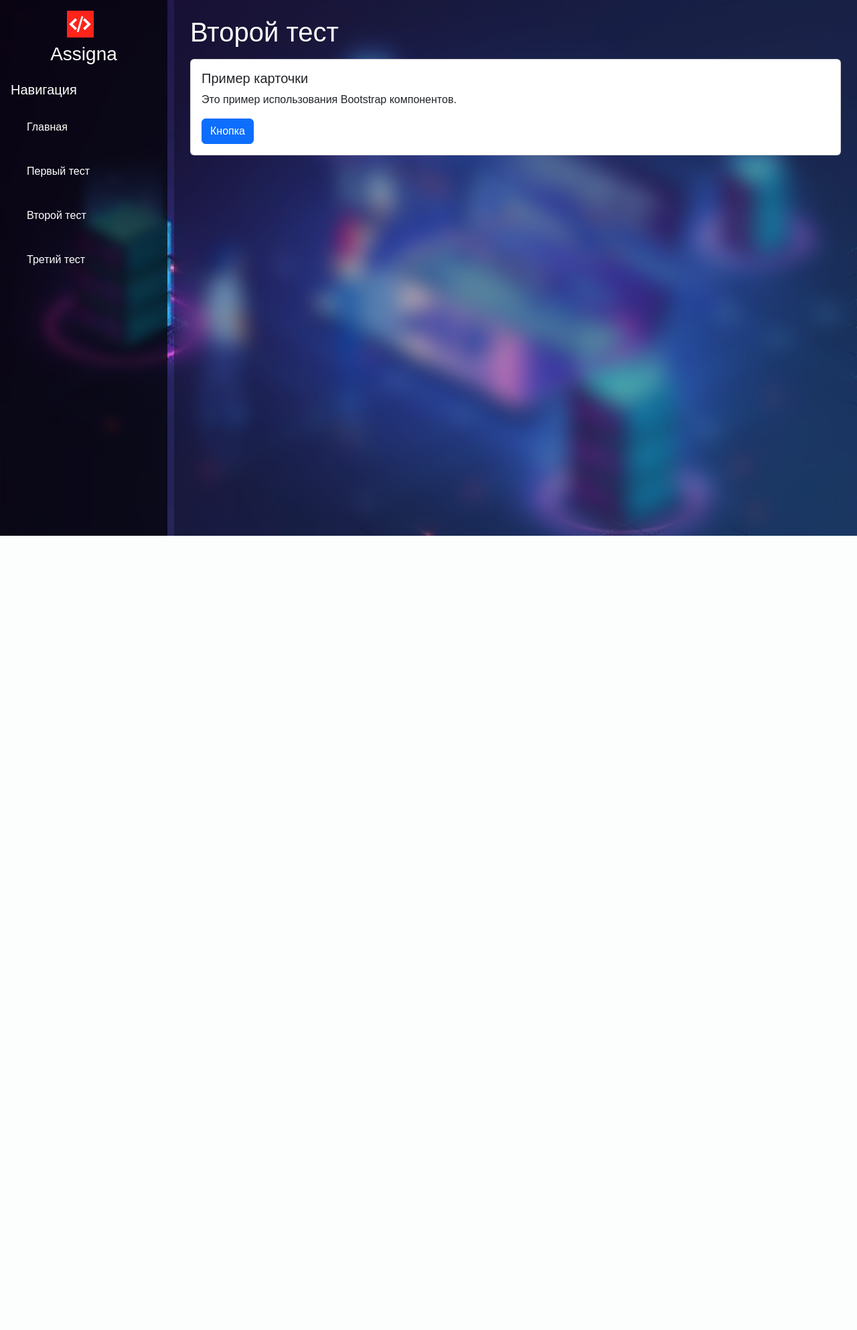
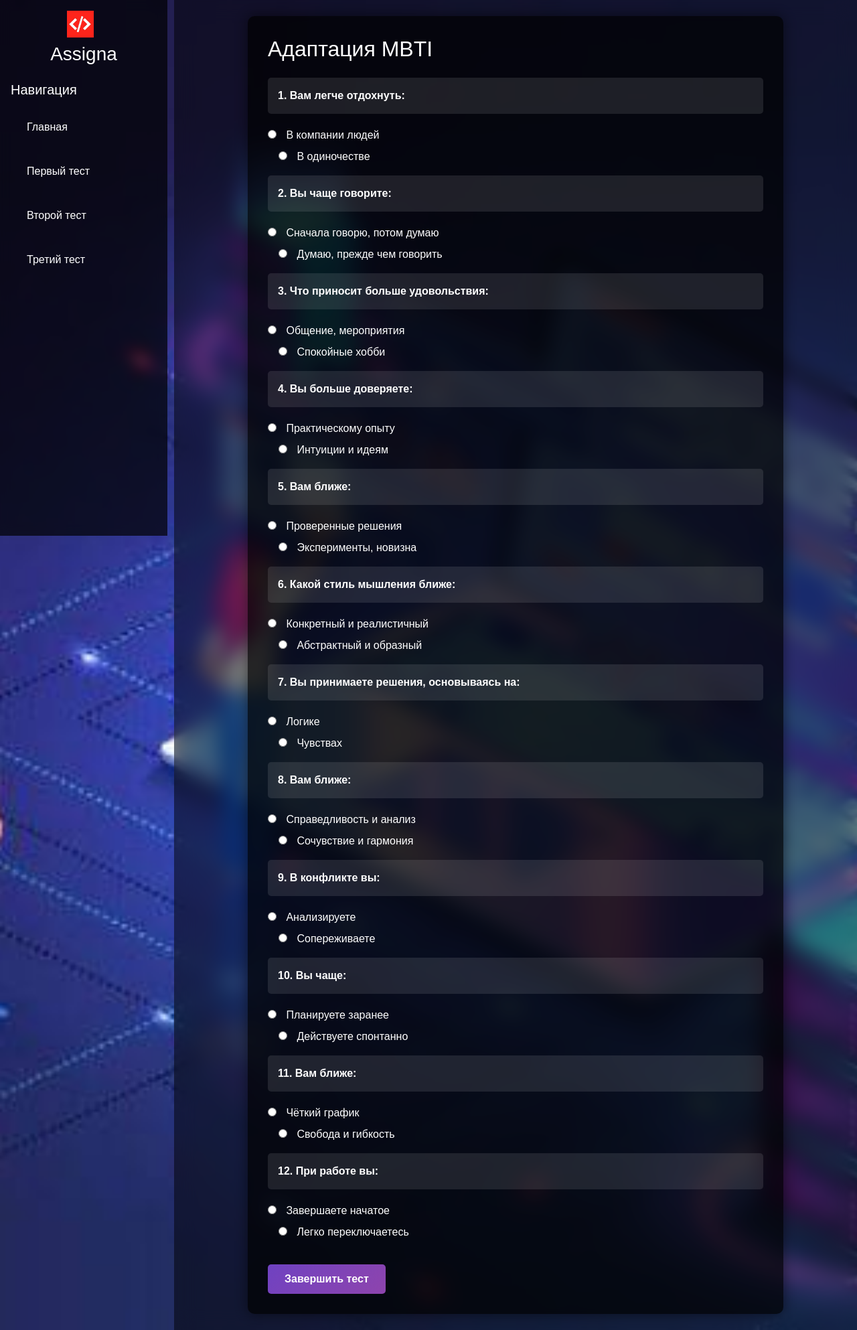
Before and after one commit to brshkins/case, a Django app: page /test2/ in a window 1280 px wide. Shown: the whole page at 67% size. Before the commit the page ends 800 px from the top, so only its background shows below. Run offline with Django 5.2, Linux system fonts and the light colour scheme; some libraries are stand-ins or nearby versions.

Commit message:
второй тест

```diff
--- a/Assigna/main/templates/main/test2.html
+++ b/Assigna/main/templates/main/test2.html
@@ -1,17 +1,28 @@
 {% extends 'main/layout.html' %}
 
-{% block title %}Тест 2{% endblock %}
+{% block title %}Тест на тип личности (MBTI){% endblock %}
+{% block background_class %}test1-background{% endblock %}
 
 {% block main %}
-    <h1>Второй тест</h1>
-    <div class="content-box">
-        <p> </p>
-        <div class="card">
-            <div class="card-body">
-                <h5 class="card-title">Пример карточки</h5>
-                <p class="card-text">Это пример использования Bootstrap компонентов.</p>
-                <button class="btn btn-primary">Кнопка</button>
-            </div>
-        </div>
-    </div>
+<div class="container test1-form-container">
+  <h2 class="mb-4">Адаптация MBTI</h2>
+  <form method="post" class="test1-form">
+    {% csrf_token %}
+
+    {% for question in questions %}
+      <div class="mb-3">
+        <p><strong>{{ forloop.counter }}. {{ question.text }}</strong></p>
+        <input type="hidden" name="dimension_{{ forloop.counter }}" value="{{ question.dimension }}">
+        <label>
+          <input type="radio" name="answer_{{ forloop.counter }}" value="A" required> {{ question.option_a }}
+        </label>
+        <label class="ms-3">
+          <input type="radio" name="answer_{{ forloop.counter }}" value="B" required> {{ question.option_b }}
+        </label>
+      </div>
+    {% endfor %}
+
+    <button type="submit" class="btn btn-start">Завершить тест</button>
+  </form>
+</div>
 {% endblock %}
--- a/Assigna/main/views.py
+++ b/Assigna/main/views.py
@@ -1,16 +1,17 @@
 from django.shortcuts import render
 from .forms import TestForm
 import json
-from collections import Counter
 from django.views.decorators.csrf import csrf_exempt
 from django.http import JsonResponse
 from .models import Profession, TestResult
-
+from collections import defaultdict
 from django.shortcuts import render, redirect
 from collections import Counter
 from .models import Profession, TestResult
+from collections import defaultdict
+from .models import MBTIResult
 
-# Список вопросов в виде словаря
+
 QUESTIONS = {
     1: {"text": "Ты любишь чинить технику?", "letter": "R"},
     2: {"text": "Тебе нравится разбираться в причинах явлений?", "letter": "I"},
@@ -35,6 +36,91 @@ RIASEC_DESCRIPTIONS = {
     'C': 'Конвенциональный — тебе важны порядок, точность, структура.',
 }
 
+MBTI_QUESTIONS = [
+    {"text": "Вам легче отдохнуть:", "dimension": "EI", "option_a": "В компании людей", "option_b": "В одиночестве"},
+    {"text": "Вы чаще говорите:", "dimension": "EI", "option_a": "Сначала говорю, потом думаю", "option_b": "Думаю, прежде чем говорить"},
+    {"text": "Что приносит больше удовольствия:", "dimension": "EI", "option_a": "Общение, мероприятия", "option_b": "Спокойные хобби"},
+    {"text": "Вы больше доверяете:", "dimension": "SN", "option_a": "Практическому опыту", "option_b": "Интуиции и идеям"},
+    {"text": "Вам ближе:", "dimension": "SN", "option_a": "Проверенные решения", "option_b": "Эксперименты, новизна"},
+    {"text": "Какой стиль мышления ближе:", "dimension": "SN", "option_a": "Конкретный и реалистичный", "option_b": "Абстрактный и образный"},
+    {"text": "Вы принимаете решения, основываясь на:", "dimension": "TF", "option_a": "Логике", "option_b": "Чувствах"},
+    {"text": "Вам ближе:", "dimension": "TF", "option_a": "Справедливость и анализ", "option_b": "Сочувствие и гармония"},
+    {"text": "В конфликте вы:", "dimension": "TF", "option_a": "Анализируете", "option_b": "Сопереживаете"},
+    {"text": "Вы чаще:", "dimension": "JP", "option_a": "Планируете заранее", "option_b": "Действуете спонтанно"},
+    {"text": "Вам ближе:", "dimension": "JP", "option_a": "Чёткий график", "option_b": "Свобода и гибкость"},
+    {"text": "При работе вы:", "dimension": "JP", "option_a": "Завершаете начатое", "option_b": "Легко переключаетесь"},
+]
+
+MBTI_TYPES = {
+    'ISTJ': {
+        'description': 'Организованный, ответственный, практичный. Любите стабильность и планирование.',
+        'professions': ['Бухгалтер', 'Аналитик данных', 'Администратор', 'Инженер']
+    },
+    'ISFJ': {
+        'description': 'Заботливый, надёжный, трудолюбивый. Сосредоточены на помощи другим.',
+        'professions': ['Учитель', 'Медсестра', 'Социальный работник', 'Архивариус']
+    },
+    'INFJ': {
+        'description': 'Идеалист, интуитивный и глубоко чувствующий. Часто вдохновляете других.',
+        'professions': ['Психолог', 'Писатель', 'Коуч', 'Арт-терапевт']
+    },
+    'INTJ': {
+        'description': 'Стратег, любит планировать и анализировать. Независим и уверен в себе.',
+        'professions': ['Программист', 'Инженер', 'Научный сотрудник', 'Стратег']
+    },
+    'ISTP': {
+        'description': 'Практичный, логичный, независимый. Любите работать руками и решать задачи.',
+        'professions': ['Механик', 'Инженер', 'Спасатель', 'Техник']
+    },
+    'ISFP': {
+        'description': 'Спокойный, доброжелательный, чувствительный. Тянетесь к красоте и искусству.',
+        'professions': ['Флорист', 'Фотограф', 'Дизайнер интерьеров', 'Иллюстратор']
+    },
+    'INFP': {
+        'description': 'Идеалистичный, мечтательный, цените гармонию. Вас вдохновляют идеи.',
+        'professions': ['Писатель', 'Редактор', 'Психолог', 'Преподаватель гуманитарных наук']
+    },
+    'INTP': {
+        'description': 'Аналитик, любознательный и независимый. Предпочитаете глубокое мышление.',
+        'professions': ['Научный исследователь', 'Программист', 'Теоретик', 'Системный аналитик']
+    },
+    'ESTP': {
+        'description': 'Энергичный, практичный, решительный. Любите действия и вызовы.',
+        'professions': ['Предприниматель', 'Спортивный тренер', 'Менеджер по продажам', 'Спасатель']
+    },
+    'ESFP': {
+        'description': 'Общительный, энергичный, жизнерадостный. Любите быть в центре внимания.',
+        'professions': ['Актёр', 'Стилист', 'Организатор мероприятий', 'Ведущий']
+    },
+    'ENFP': {
+        'description': 'Творческий, вдохновляющий, эмоциональный. Ищете смысл в жизни и работе.',
+        'professions': ['Маркетолог', 'Журналист', 'Тренер', 'Педагог']
+    },
+    'ENTP': {
+        'description': 'Изобретательный, остроумный, любит споры. Вам интересны новые идеи.',
+        'professions': ['Стартапер', 'PR-специалист', 'Разработчик продуктов', 'Политолог']
+    },
+    'ESTJ': {
+        'description': 'Практичный, решительный, организованный. Цените эффективность и структуру.',
+        'professions': ['Менеджер', 'Полицейский', 'Логист', 'Проектный координатор']
+    },
+    'ESFJ': {
+        'description': 'Дружелюбный, надёжный, ориентированный на других. Стремитесь помогать.',
+        'professions': ['Учитель', 'HR-менеджер', 'Фармацевт', 'Консультант']
+    },
+    'ENFJ': {
+        'description': 'Лидер, вдохновляющий, заботливый. Умеете объединять людей.',
+        'professions': ['Психолог', 'Тренер', 'Координатор проектов', 'Лектор']
+    },
+    'ENTJ': {
+        'description': 'Амбициозный, стратегический, уверенный. Прирождённый руководитель.',
+        'professions': ['Руководитель', 'Бизнес-аналитик', 'Адвокат', 'IT-директор']
+    }
+}
+
+def index(request):
+    return render(request, 'main/index.html')
+
 def test1(request):
     if request.method == 'POST':
         selected_letters = []
@@ -58,11 +144,42 @@ def test1(request):
 
     return render(request, 'main/test1.html', {'questions': QUESTIONS})
 
-def index(request):
-    return render(request, 'main/index.html')
+def test2(request):
+    if request.method == 'POST':
+        scores = defaultdict(int)
 
-def test2(request):
-    return render(request, 'main/test2.html')
+        for i in range(1, 13):
+            answer = request.POST.get(f'answer_{i}')
+            dimension = request.POST.get(f'dimension_{i}')
+            if not answer or not dimension:
+                continue
+            if answer == 'A':
+                scores[dimension[0]] += 1
+            else:
+                scores[dimension[1]] += 1
+
+        # Генерация кода по 4 шкалам
+        code = ''
+        for pair in ['EI', 'SN', 'TF', 'JP']:
+            if scores[pair[0]] > scores[pair[1]]:
+                code += pair[0]
+            else:
+                code += pair[1]  # если равны, выбираем вторую букву
+
+        info = MBTI_TYPES.get(code, {
+            'description': 'Описание не найдено.',
+            'professions': ['Профессии не найдены']
+        })
+
+        MBTIResult.objects.create(code=code, description=info['description']) #сохраняем результат в БД
+
+        return render(request, 'main/test2_result.html', {
+            'mbti_code': code,
+            'description': info['description'],
+            'professions': info['professions']
+        })
+
+    return render(request, 'main/test2.html', {'questions': MBTI_QUESTIONS})
 
 def test3(request):
     return render(request, 'main/test3.html')
```
Also changed, not shown: Assigna/main/models.py (+8 -1 lines), Assigna/main/templates/main/test2_result.html (added, +24 -0 lines).
